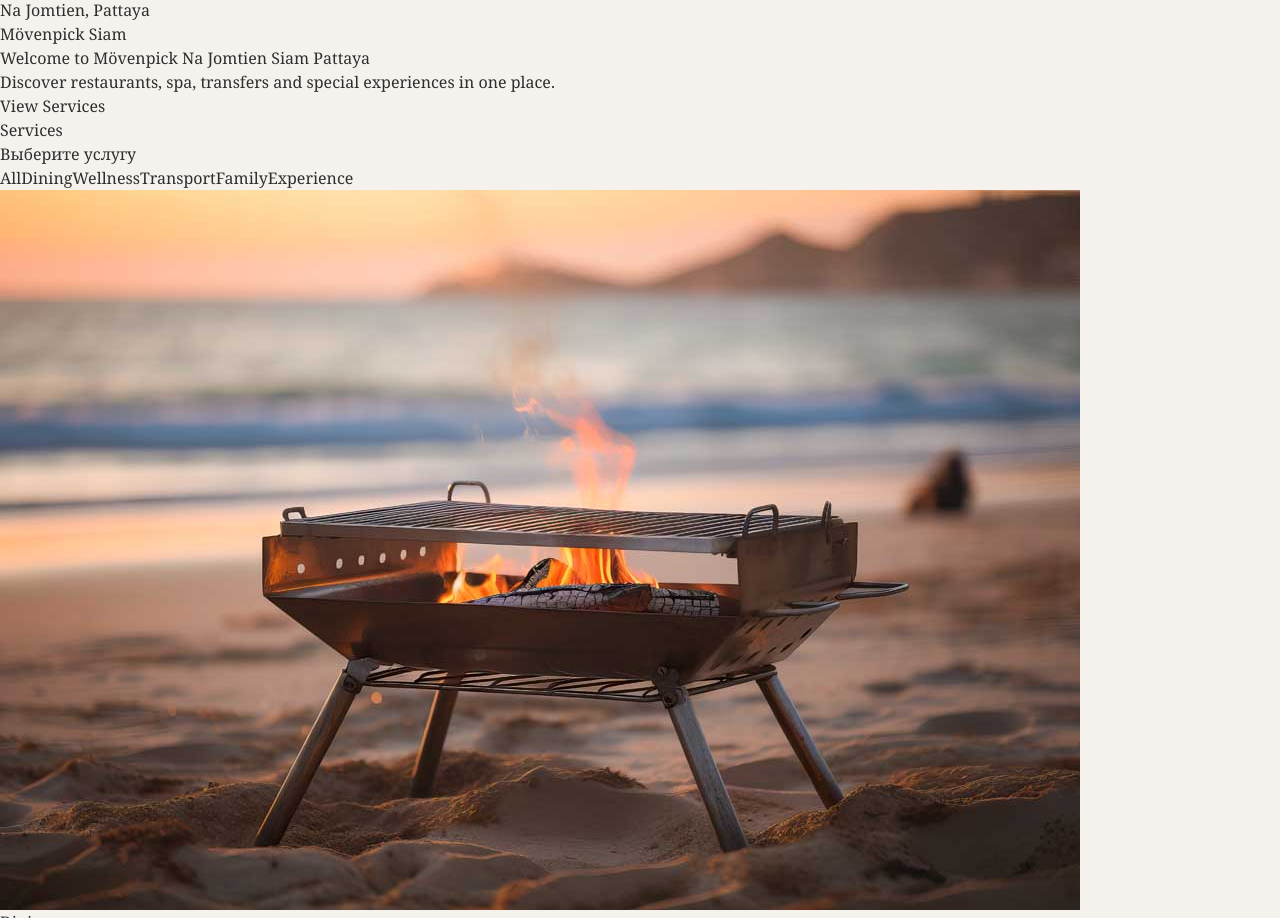
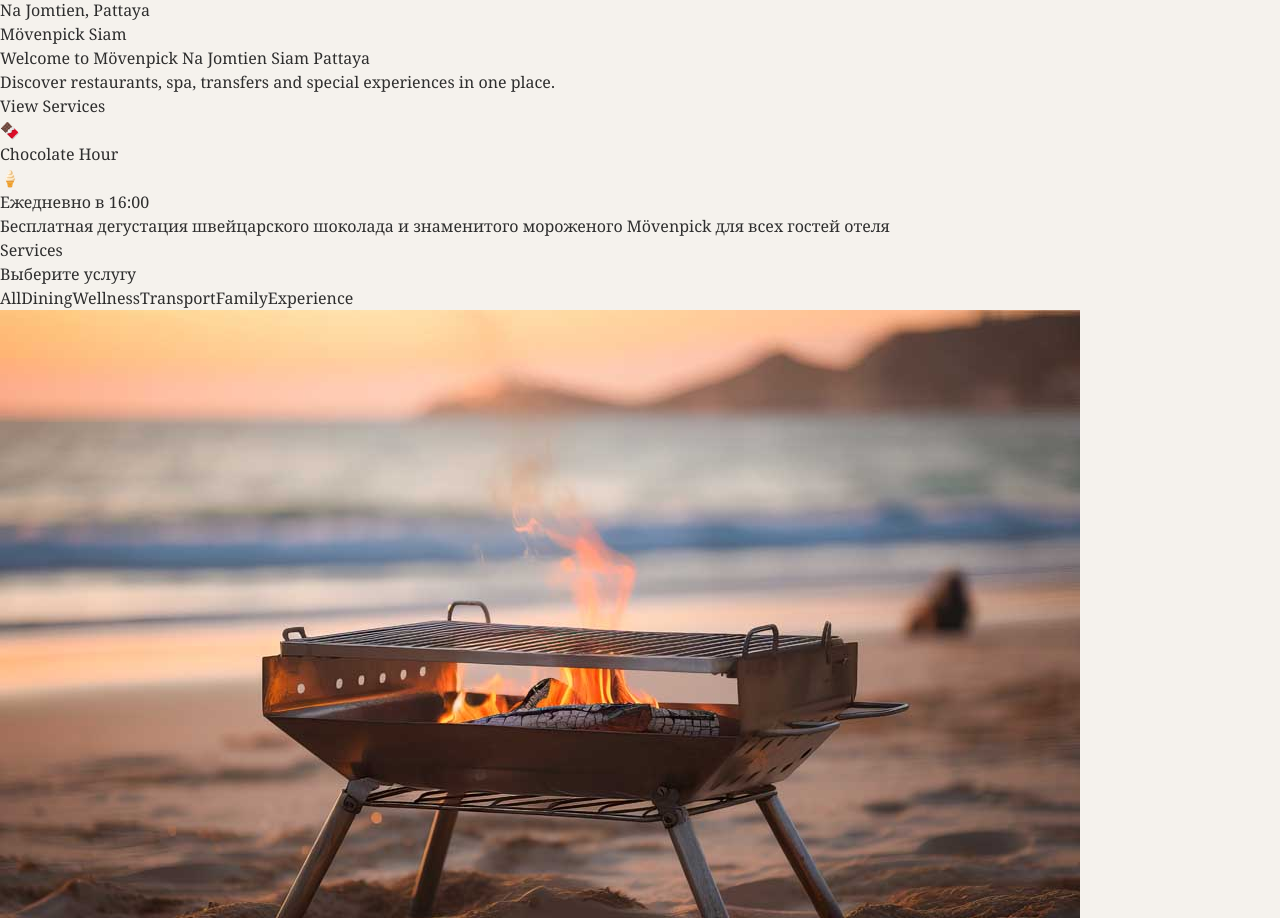
Before and after one commit to Fastik12341/hotelmvp, a React (Vite) app: page / in a window 1280 px wide. Shown: the part 1133-2051 px from the top of the page. Built offline with nearby package versions, Linux system fonts and the light colour scheme.

Commit message:
добавил отзывы

```diff
--- a/src/App.jsx
+++ b/src/App.jsx
@@ -2,6 +2,7 @@ import { useState } from 'react'
 import services from './data/services'
 import Header from './components/Header'
 import Hero from './components/Hero'
+import ChocolateBanner from './components/ChocolateBanner'
 import ServiceCard from './components/ServiceCard'
 import ServiceDetails from './components/ServiceDetails'
 import RequestForm from './components/RequestForm'
@@ -63,6 +64,7 @@ function App() {
 
       <Header onAdminClick={() => setPage('admin')} />
       <Hero />
+      <ChocolateBanner />
 
       {/* Услуги */}
       <section id="services" className="max-w-6xl mx-auto px-6 py-24">
--- /dev/null
+++ b/src/components/ChocolateBanner.jsx
@@ -0,0 +1,25 @@
+// src/components/ChocolateBanner.jsx
+
+function ChocolateBanner() {
+  return (
+    <section className="bg-gradient-to-r from-[#8C7343] via-[#A08050] to-[#8C7343] text-white py-8 px-6">
+      <div className="max-w-4xl mx-auto text-center">
+        <div className="flex items-center justify-center gap-3 mb-3">
+          <span className="text-4xl">🍫</span>
+          <h3 className="text-xl md:text-2xl font-normal tracking-wide">
+            Chocolate Hour
+          </h3>
+          <span className="text-4xl">🍦</span>
+        </div>
+        <p className="text-lg md:text-xl font-light text-white/90 mb-2">
+          Ежедневно в 16:00
+        </p>
+        <p className="text-sm md:text-base text-white/70 font-light">
+          Бесплатная дегустация швейцарского шоколада и знаменитого мороженого Mövenpick для всех гостей отеля
+        </p>
+      </div>
+    </section>
+  )
+}
+
+export default ChocolateBanner
```
